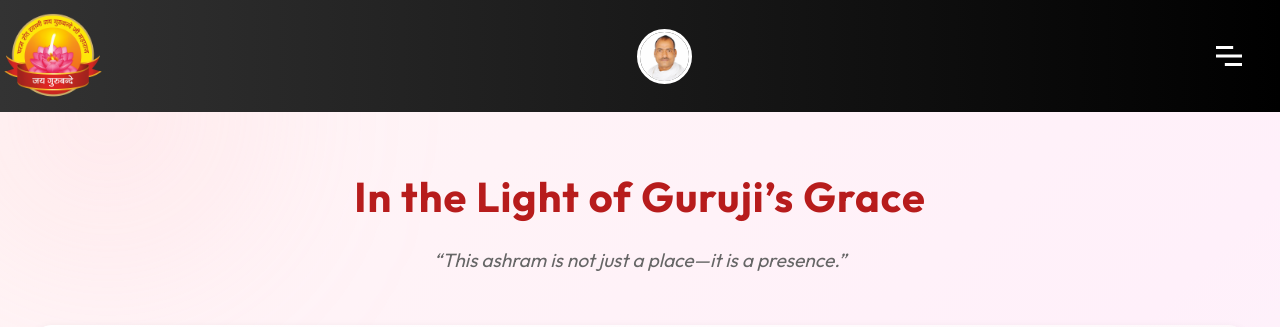
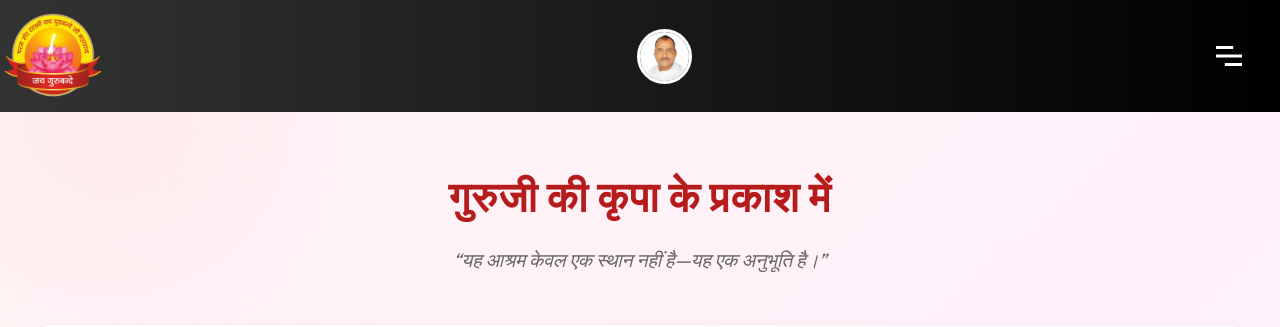
Before and after one commit to vikashsingh813/jaygurubandey, a React (Vite) app: page /about in a window 1280 px wide. Shown: the top 327 px of the page. Built offline with nearby package versions, Linux system fonts and the light colour scheme.

Commit message:
Inital Commit

```diff
--- a/src/pages/About.jsx
+++ b/src/pages/About.jsx
@@ -9,8 +9,8 @@ const About = () => {
     <div className="about-page">
       {/* Sacred Introduction */}
       <section className="about-intro">
-        <h1>In the Light of Guruji’s Grace</h1>
-        <p className="subtext">“This ashram is not just a place—it is a presence.”</p>
+        <h1>गुरुजी की कृपा के प्रकाश में</h1>
+        <p className="subtext">“यह आश्रम केवल एक स्थान नहीं है—यह एक अनुभूति है।”</p>
       </section>
 
       {/* Guruji’s Journey */}
```
